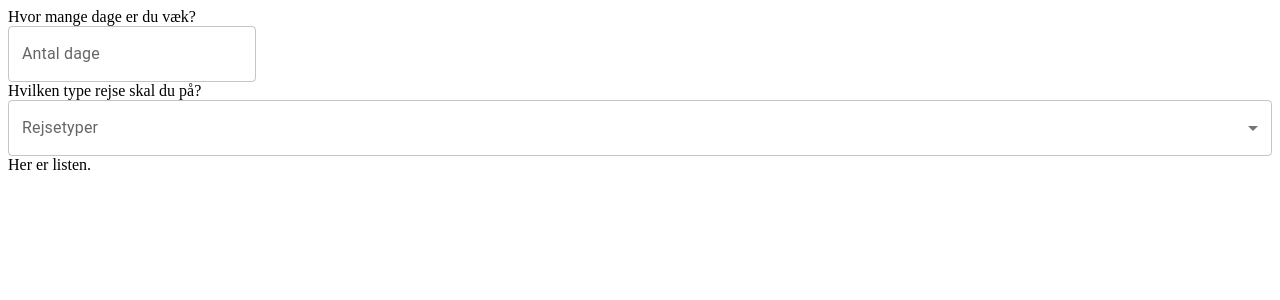
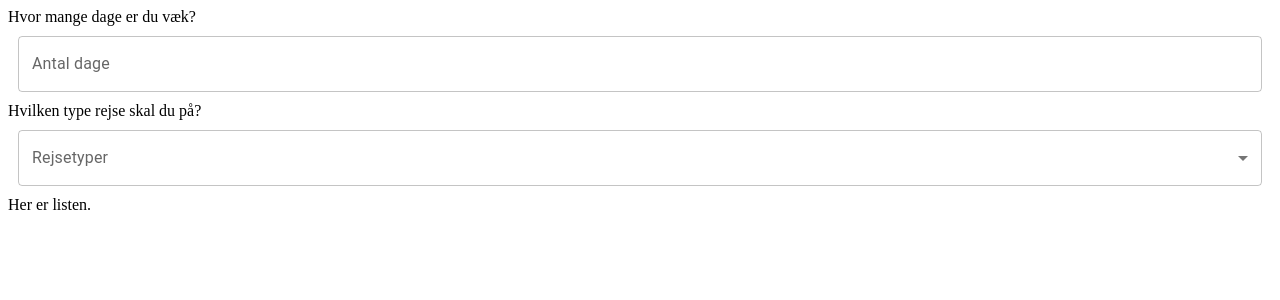
Before and after one commit to SoerenDit/pakkelisten, a React (Create React App) app: page / in a window 1280 px wide. Shown: the top 300 px of the page. Built offline with nearby package versions, Linux system fonts and the light colour scheme.

Commit message:
Added margins to dropdown and input

```diff
--- a/src/Libs/UI/Dropdown.tsx
+++ b/src/Libs/UI/Dropdown.tsx
@@ -1,5 +1,12 @@
-import { FormControl, InputLabel, MenuItem, Select, SelectChangeEvent } from "@mui/material";
+import {
+  FormControl,
+  InputLabel,
+  MenuItem,
+  Select,
+  SelectChangeEvent,
+} from "@mui/material";
 import { useState } from "react";
+import styled from "styled-components";
 
 interface Props {
   onChange: () => void;
@@ -10,9 +17,14 @@ function Dropdown(props: Props) {
 
   const handleChange = (event: SelectChangeEvent<string>) => {
     setValue(event.target.value);
-    }
+  };
+
+  const Container = styled.div`
+    margin: 10px;
+  `;
 
   return (
+    <Container>
       <FormControl fullWidth>
         <InputLabel id="simple-select-label">Rejsetyper</InputLabel>
         <Select
@@ -22,12 +34,13 @@ function Dropdown(props: Props) {
           label="TravelType"
           onChange={handleChange}
         >
-                <MenuItem value={1} >Ten</MenuItem>
-                <MenuItem value={2}>Twenty</MenuItem>
-                <MenuItem value={3}>Thirty</MenuItem>
+          <MenuItem value={1}>Vandretur</MenuItem>
+          <MenuItem value={2}>Cykeltur</MenuItem>
+          <MenuItem value={3}>Bytur</MenuItem>
         </Select>
       </FormControl>
+    </Container>
   );
 }
 
-export default Dropdown
+export default Dropdown;
--- a/src/Libs/UI/Input.tsx
+++ b/src/Libs/UI/Input.tsx
@@ -1,13 +1,25 @@
 import { TextField } from "@mui/material";
+import styled from "styled-components";
 
 interface Props {
-    text: string;
+  text: string;
 }
 
+const Container = styled.div`
+  margin: 10px;
+`;
+
 function Input(props: Props) {
-    return (
-        <TextField id="days-away" label={props.text} variant="outlined"></TextField>
-    );
-  }
+  return (
+    <Container>
+      <TextField
+        fullWidth
+        id="days-away"
+        label={props.text}
+        variant="outlined"
+      ></TextField>
+    </Container>
+  );
+}
 
-  export default Input;
+export default Input;
```
Lines whose indentation alone changed are shown as unchanged.
